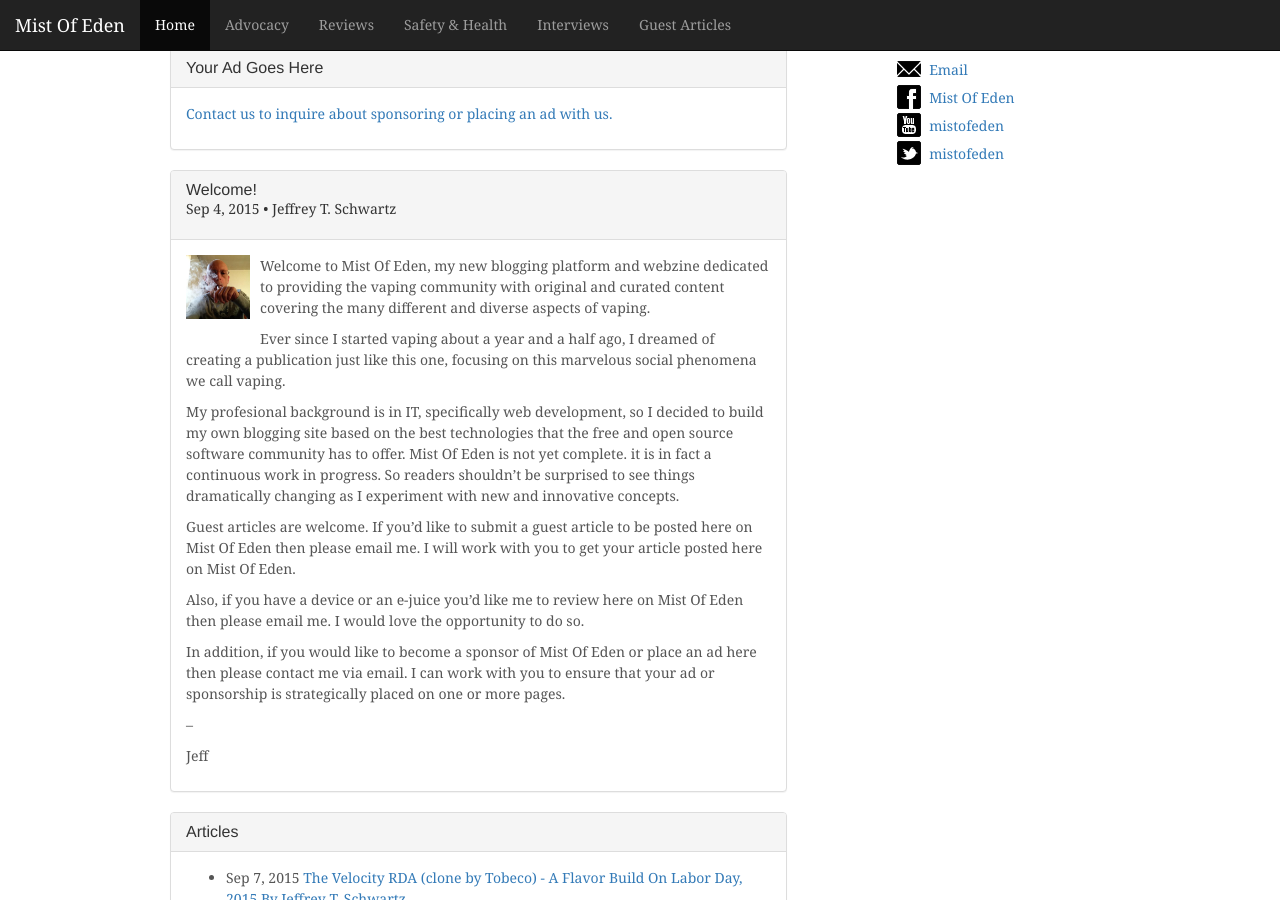
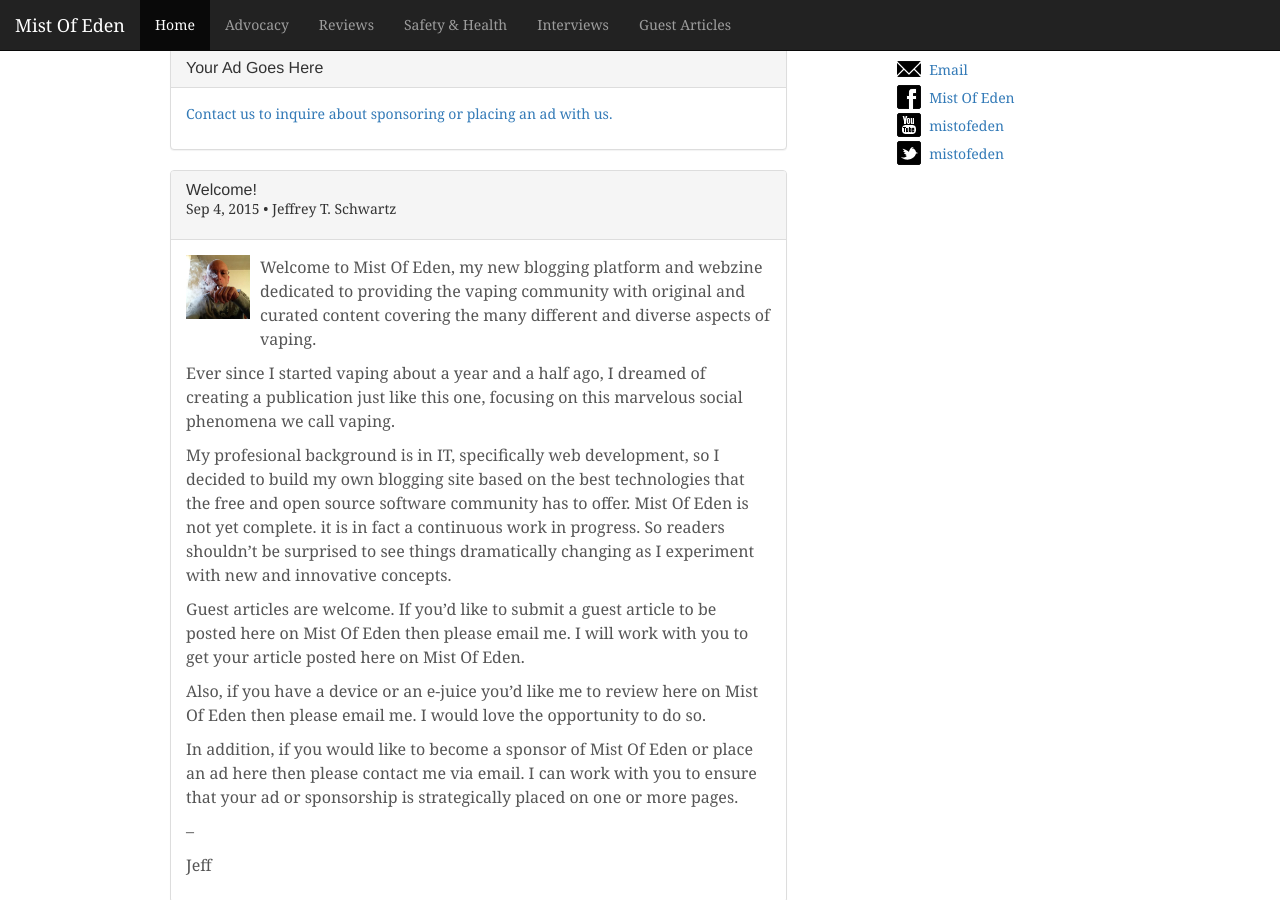
Before and after one commit to mistofeden/mistofeden.github.io, a Jekyll site: the page built from index.html, in a window 1280 px wide and 900 px high, scrolled down 662 px. Built offline with Jekyll 4.4.1, drawn with Linux system fonts in a browser that asks for light colours.

Commit message:
Home page article content font-size now 16px.

```diff
--- a/index.html
+++ b/index.html
@@ -24,12 +24,12 @@ title: Mist Of Eden
         <h6>{{ post.date  | date: "%b %-d, %Y" }}</h6> -->
         <p class="post-meta">{{ post.date | date: "%b %-d, %Y" }}{% if post.author %} • {{ post.author }}{% endif %}{% if page.meta %} • {{ page.meta }}{% endif %}</p>
     </div>
-    <div class="panel-body">
+    <article class="panel-body blog-post-content">
         <img src="{{ "/images/eic-profile-photo.jpg" | prepend: site.baseurl }}"
         width="64" height="64"
         alt="Photo of the Editor-in-chief">
         {{ post.content }}
-    </div>
+    </article>
     {% endfor %}
 
 </div>
```
